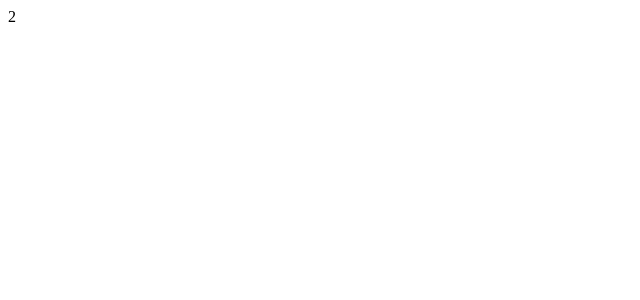
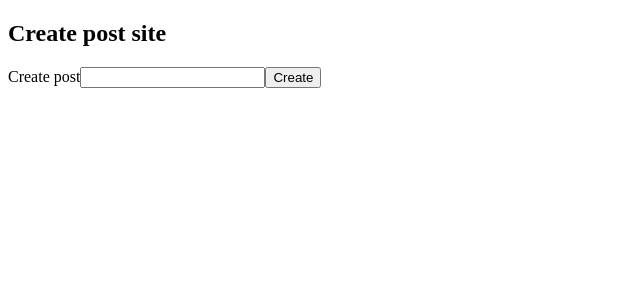
Before and after one commit to artemtr/microservices-with-node-js-and-react-c-grider, a React (Create React App) app in the folder client/: page / in a window 1280 px wide. Shown: the top 300 px of the page, without its empty margins (0-640 px from the left). Built offline with nearby package versions, Linux system fonts and the light colour scheme.

Commit message:
fixed node version

```diff
--- a/client/src/App.js
+++ b/client/src/App.js
@@ -2,5 +2,10 @@ import React from "react";
 import CreatePost from "./CreatePost";
 
 export default function App() {
-  return 2;
+  return (
+    <div>
+      <h2>Create post site</h2>
+      <CreatePost />
+    </div>
+  );
 }
```
